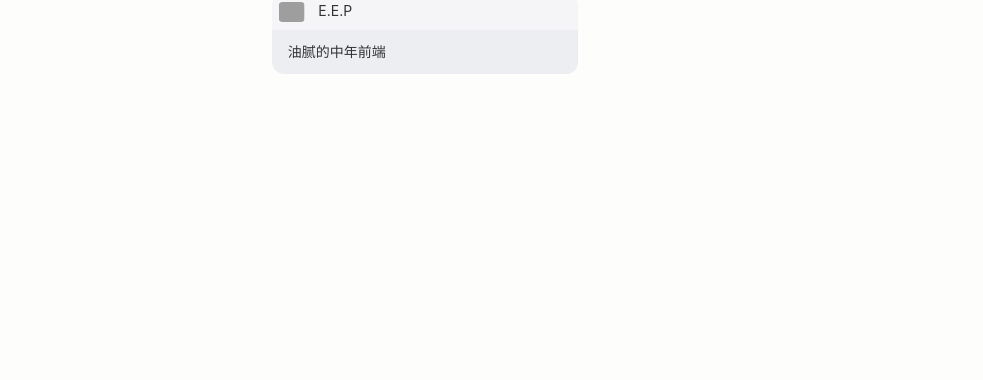
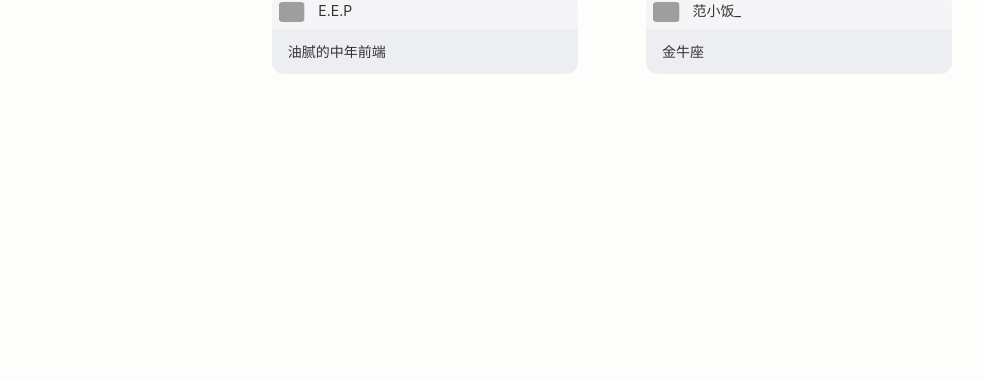
Before and after one commit to shuiRong/shuiRong.github.io, a plain HTML site: page links.html in a window 1280 px wide. Shown: the part 420-800 px from the top of the page, without its empty margins (32-1015 px from the left). Drawn offline with nearby package versions, Linux system fonts and the light colour scheme; grey boxes are pictures that could not be loaded.

Commit message:
Site updated: 2018-08-26 20:48:45

```diff
--- a/links.html
+++ b/links.html
@@ -138,6 +138,13 @@
             </div>
             <div class="card-content">油腻的中年前端</div>
           </a>
+
+          <a href="https://www.jianshu.com/u/a1684fa3e8c6" class="card" target="_blank" rel="noopener">
+            <div class="card-title">
+              <img src="https://i.imgur.com/D78tglr.jpg"> 范小饭_
+            </div>
+            <div class="card-content">金牛座</div>
+          </a>
         </div>
       </article>
     </div>
```
